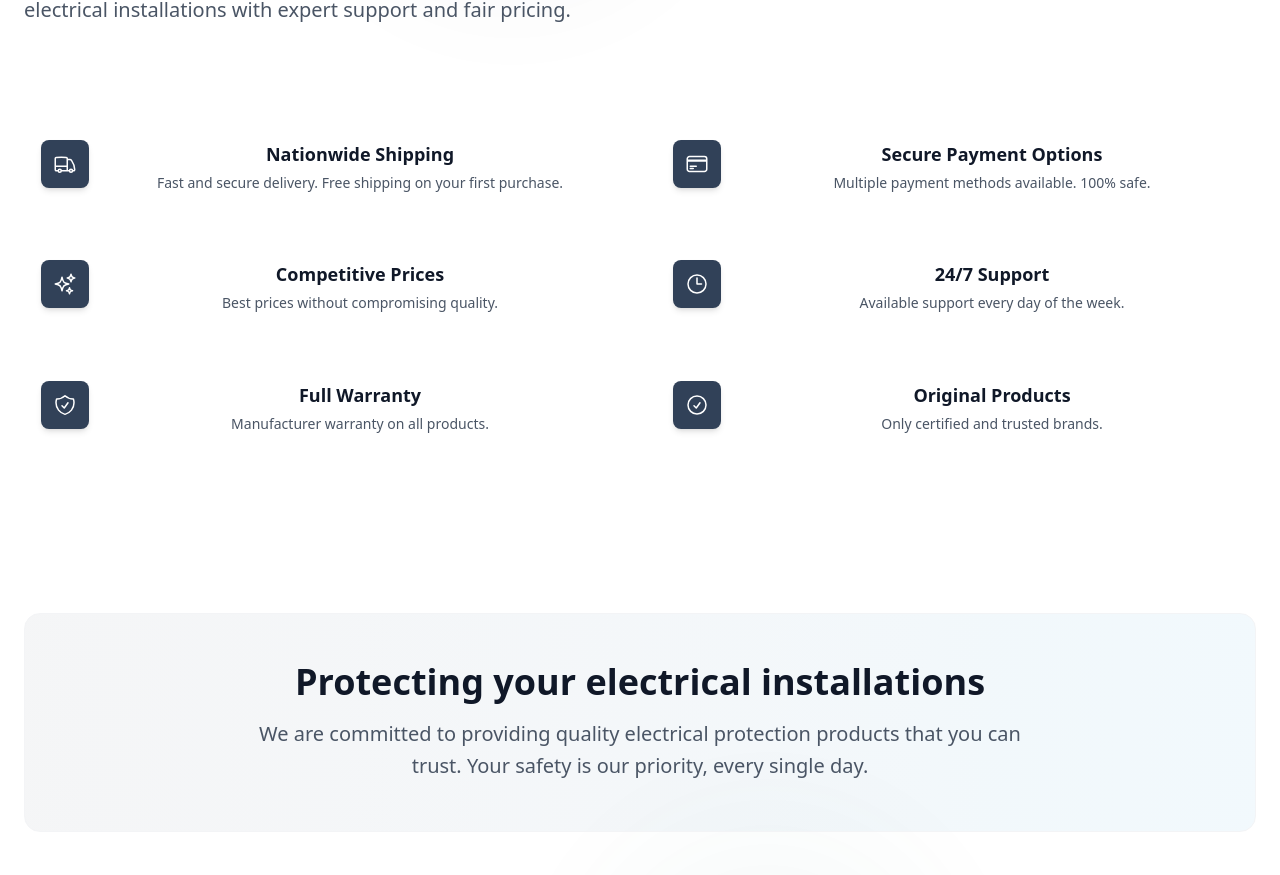
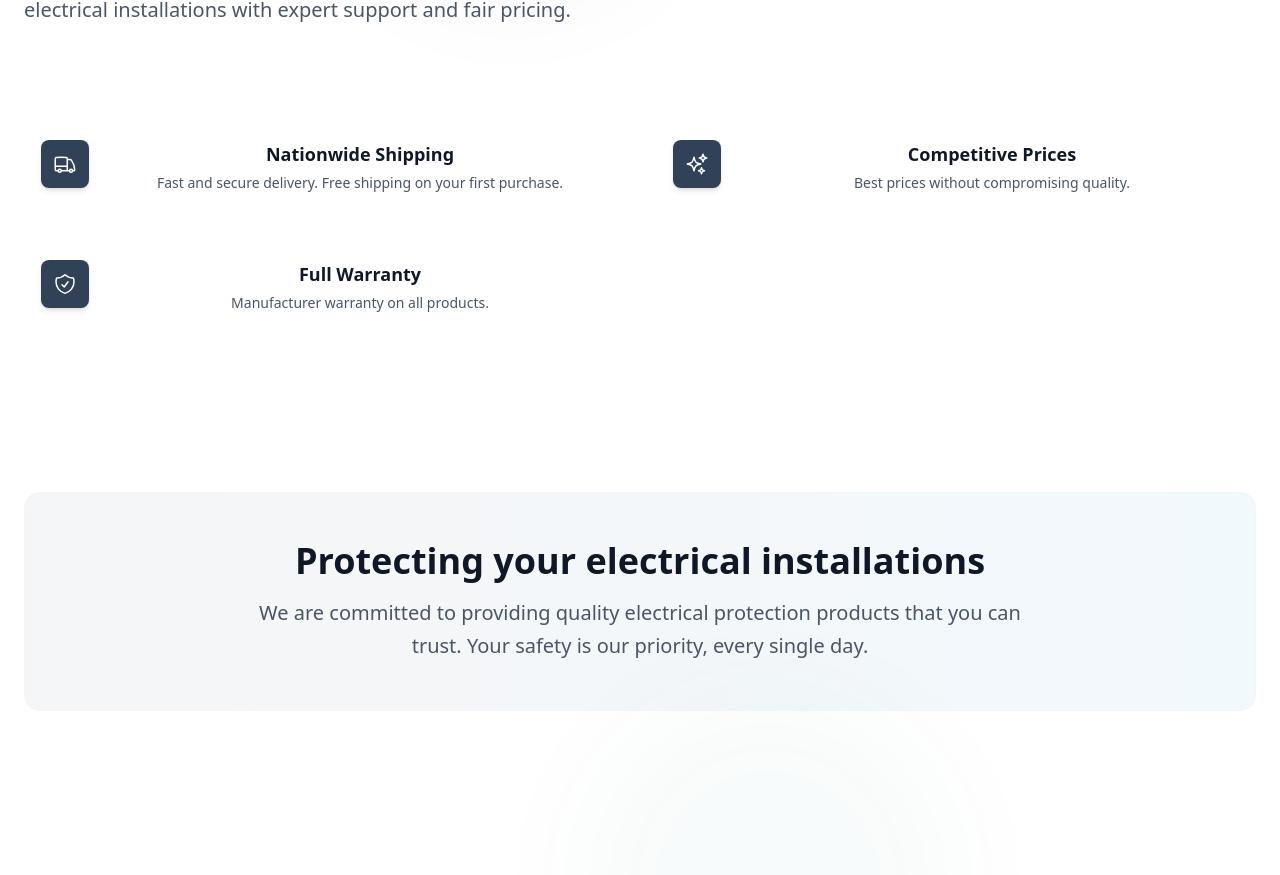
Before and after one commit to julioagk/PROTEX-INNOVATION-ENGLISH, a React (Vite) app: page / in a window 1280 px wide. Shown: the part 3089-3964 px from the top of the page. Built offline with nearby package versions, Linux system fonts and the light colour scheme.

Commit message:
Remove response time text and eliminate unnecessary benefit items (Secure Payment, 24/7 Support, Original Products)

```diff
--- a/src/componentes/Contacto.jsx
+++ b/src/componentes/Contacto.jsx
@@ -104,7 +104,6 @@ export default function Contacto() {
                   <a href="mailto:lesly@protexinnovations.com" className="text-gray-600 hover:text-sky-600 transition-colors block mt-2">
                     lesly@protexinnovations.com
                   </a>
-                  <p className="text-sm text-gray-500 mt-1">Response within 24-48 hours</p>
                 </div>
               </div>
             </div>
--- a/src/componentes/Section3.jsx
+++ b/src/componentes/Section3.jsx
@@ -16,30 +16,14 @@ const benefits = [
     title: 'Nationwide Shipping',
     description: 'Fast and secure delivery. Free shipping on your first purchase.',
   },
-  {
-    icon: CreditCardIcon,
-    title: 'Secure Payment Options',
-    description: 'Multiple payment methods available. 100% safe.',
-  },
-  {
-    icon: SparklesIcon,
+  {    icon: SparklesIcon,
     title: 'Competitive Prices',
     description: 'Best prices without compromising quality.',
-  },
-  {
-    icon: ClockIcon,
-    title: '24/7 Support',
-    description: 'Available support every day of the week.',
   },
   {
     icon: ShieldCheckIcon,
     title: 'Full Warranty',
     description: 'Manufacturer warranty on all products.',
-  },
-  {
-    icon: CheckCircleIcon,
-    title: 'Original Products',
-    description: 'Only certified and trusted brands.',
   }
 ];
 
```
